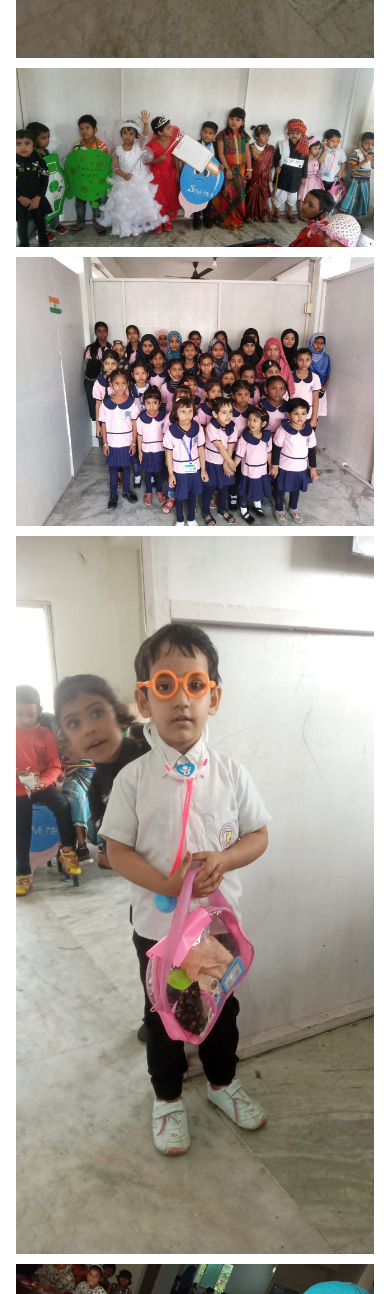
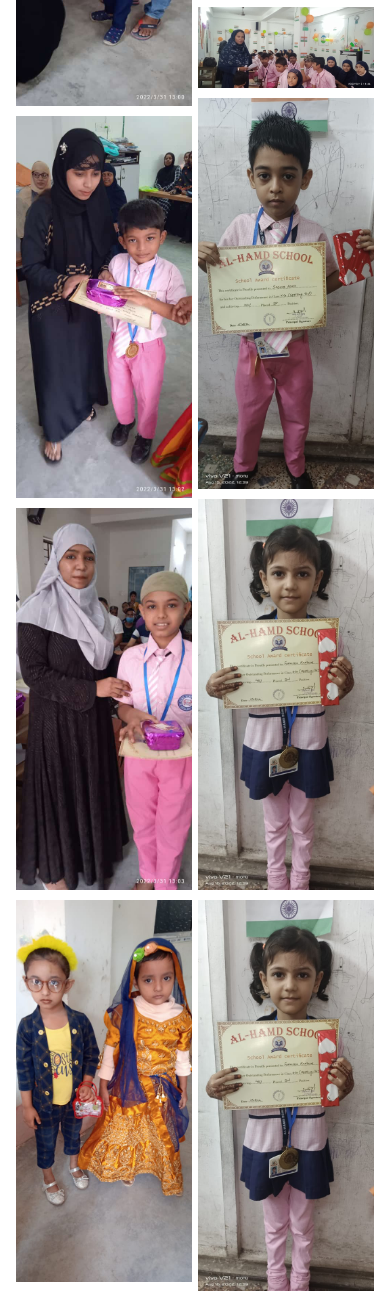
Before and after one commit to AdnanKhurshid26/alhamd-school, a plain HTML site: page gallery.html in a window 390 px wide. Shown: the part 2337-3631 px from the top of the page. Drawn offline with nearby package versions, Linux system fonts and the light colour scheme.

Commit message:
ultimate

```diff
--- a/css/responsive.css
+++ b/css/responsive.css
@@ -244,7 +244,7 @@ html {
     }
     .gallery-container {
         width: 100%;
-        columns: 1;
+        columns: 2;
         column-gap: 6px;
     }
     .gallery-item {
--- a/gallery.html
+++ b/gallery.html
@@ -174,6 +174,15 @@
                 <div class="gallery-item">
                     <img src="img/gallery/33.jpeg" alt="">
                 </div>
+                <div class="gallery-item">
+                    <img src="img/gallery/34.jpeg" alt="">
+                </div>
+                <div class="gallery-item">
+                    <img src="img/gallery/35.jpeg" alt="">
+                </div>
+                <div class="gallery-item">
+                    <img src="img/gallery/36.jpeg" alt="">
+                </div>
             </div>
         </div>
         <footer id="foo-bar">
```
Also changed, not shown: img/gallery/34.jpeg (added), img/gallery/35.jpeg (added), img/gallery/36.jpeg (added).
